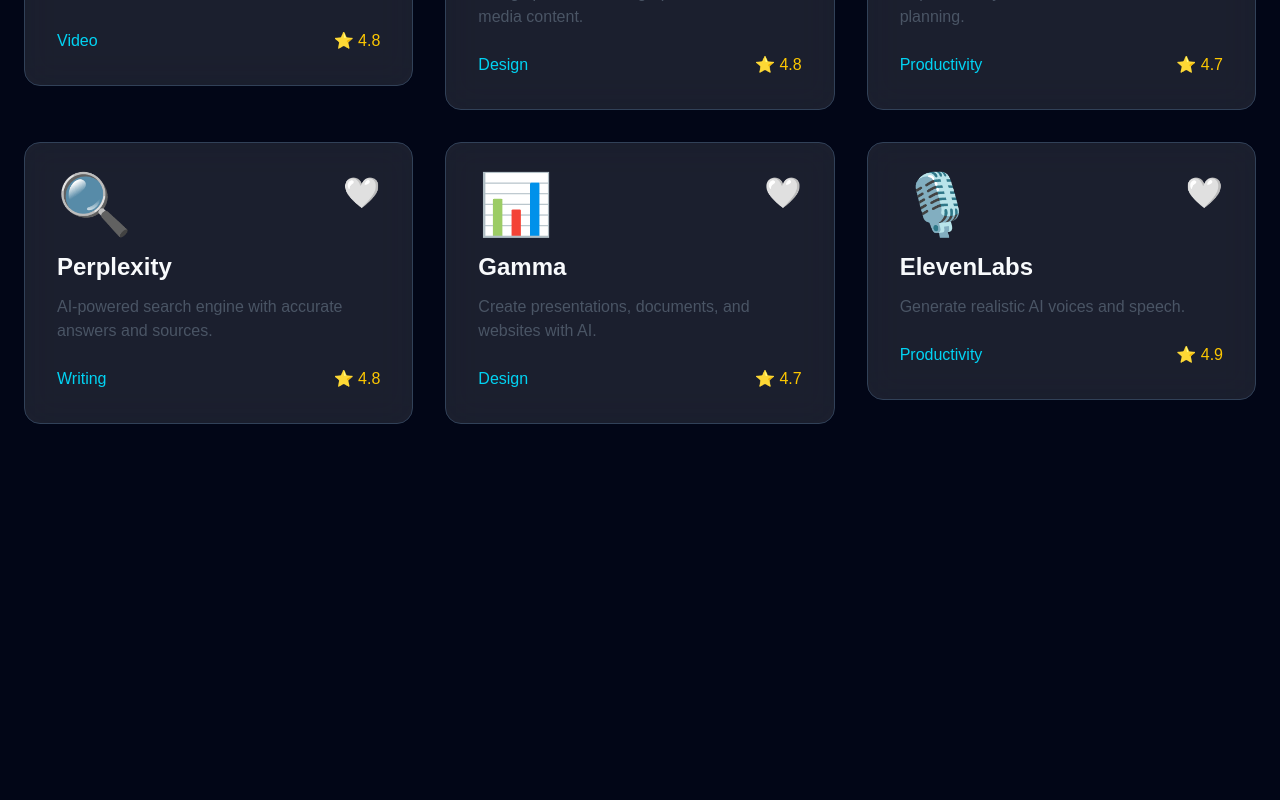
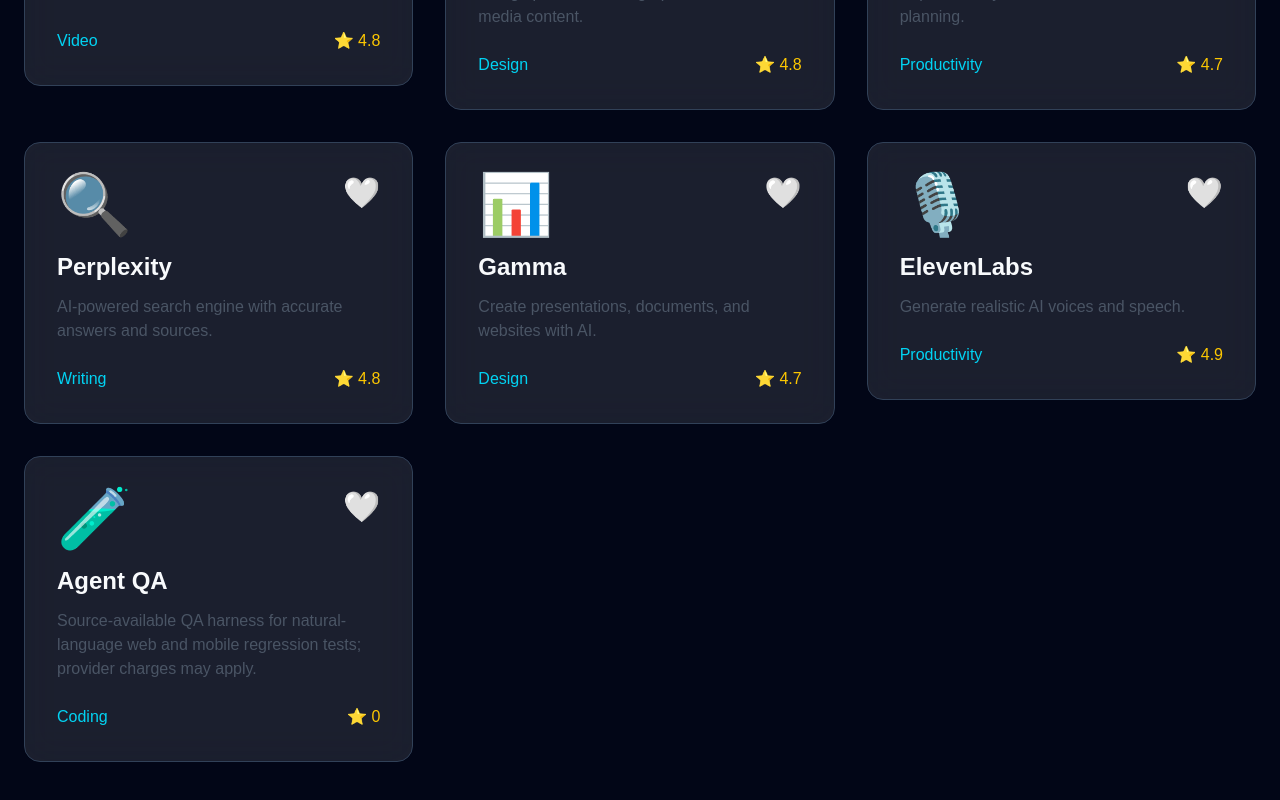
Before and after one commit to Talhaahmad-cmd/ai-tools-hub, a Next.js app: page /tools in a window 1280 px wide. Shown: the part 1224-2024 px from the top of the page. Before the commit the page ends 1728 px from the top, so only its background shows below. Built offline with nearby package versions, Linux system fonts and the light colour scheme.

Commit message:
data: add Agent QA

```diff
--- a/app/data/tools.ts
+++ b/app/data/tools.ts
@@ -127,6 +127,17 @@
     rating: 4.9,
     url: "https://elevenlabs.io",
   },
+  {
+    id: 13,
+    slug: "agent-qa",
+    name: "Agent QA",
+    description:
+      "Source-available QA harness for natural-language web and mobile regression tests; provider charges may apply.",
+    category: "Coding",
+    logo: "🧪",
+    rating: 0,
+    url: "https://github.com/vostride/agent-qa",
+  },
 ];
 
 export default tools;
```
